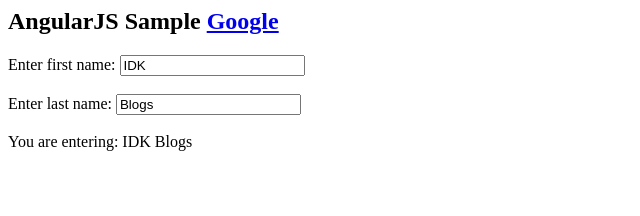
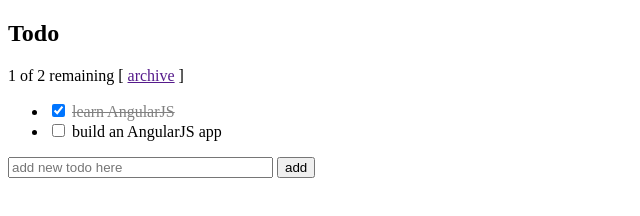
Before and after one commit to q2a3z/AngularJSTest, a website: page myApp/index.html in a window 1280 px wide. Shown: the whole page, without its empty margins (0-640 px from the left). Drawn offline with nearby package versions, Linux system fonts and the light colour scheme.

Commit message:
UP TO AngularJS Todo Tutorial

```diff
--- /dev/null
+++ b/myApp/app.css
@@ -0,0 +1,4 @@
+.done-true {
+    text-decoration: line-through;
+    color: grey;
+  }
--- a/myApp/app.js
+++ b/myApp/app.js
@@ -1,14 +1,28 @@
-var mainApp = angular.module("mainApp", []);
+angular.module('todoApp', [])
+  .controller('TodoListController', function() {
+    var todoList = this;
+    todoList.todos = [
+      {text:'learn AngularJS', done:true},
+      {text:'build an AngularJS app', done:false}];
 
-mainApp.controller('studentController', function($scope) {
-    $scope.student = {
-        firstName: "IDK",
-        lastName: "Blogs",
+    todoList.addTodo = function() {
+      todoList.todos.push({text:todoList.todoText, done:false});
+      todoList.todoText = '';
+    };
 
-        fullName: function() {
-            var studentObject;
-            studentObject = $scope.student;
-            return studentObject.firstName + " " + studentObject.lastName;
-        }
+    todoList.remaining = function() {
+      var count = 0;
+      angular.forEach(todoList.todos, function(todo) {
+        count += todo.done ? 0 : 1;
+      });
+      return count;
     };
-});
+
+    todoList.archive = function() {
+      var oldTodos = todoList.todos;
+      todoList.todos = [];
+      angular.forEach(oldTodos, function(todo) {
+        if (!todo.done) todoList.todos.push(todo);
+      });
+    };
+  });
--- a/myApp/index.html
+++ b/myApp/index.html
@@ -1,22 +1,28 @@
-<html>
-
-<head>
-    <title>Angular JS Controller</title>
-    <script src="https://ajax.googleapis.com/ajax/libs/angularjs/1.3.14/angular.min.js"> </script>
+<!doctype html>
+<html ng-app="todoApp">
+  <head>
+    <script src="https://ajax.googleapis.com/ajax/libs/angularjs/1.8.2/angular.min.js"></script>
     <script src="app.js"></script>
-
-</head>
-
-<body>
-    <h2>AngularJS Sample <a href="https://google.com">Google</a></h2>
-
-    <div ng-app="mainApp" ng-controller="studentController">
-        Enter first name: <input type="text" ng-model="student.firstName"><br>
-        <br>
-        Enter last name: <input type="text" ng-model="student.lastName"><br>
-        <br>
-        You are entering: {{student.fullName()}}
+    <link rel="stylesheet" href="app.css">
+  </head>
+  <body>
+    <h2>Todo</h2>
+    <div ng-controller="TodoListController as todoList">
+      <span>{{todoList.remaining()}} of {{todoList.todos.length}} remaining</span>
+      [ <a href="" ng-click="todoList.archive()">archive</a> ]
+      <ul class="unstyled">
+        <li ng-repeat="todo in todoList.todos">
+          <label class="checkbox">
+            <input type="checkbox" ng-model="todo.done">
+            <span class="done-{{todo.done}}">{{todo.text}}</span>
+          </label>
+        </li>
+      </ul>
+      <form ng-submit="todoList.addTodo()">
+        <input type="text" ng-model="todoList.todoText"  size="30"
+               placeholder="add new todo here">
+        <input class="btn-primary" type="submit" value="add">
+      </form>
     </div>
-</body>
-
+  </body>
 </html>
```
Also changed, not shown: README.md.
